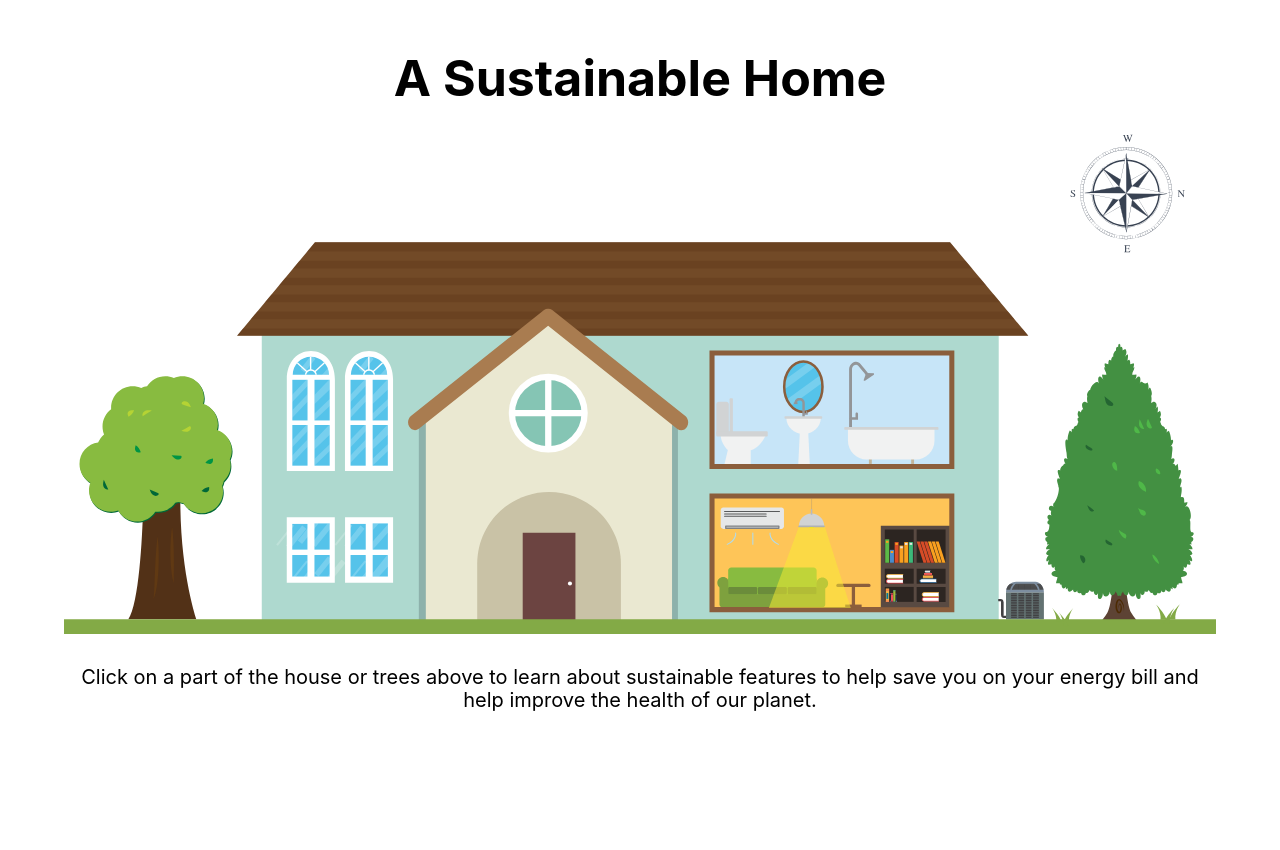
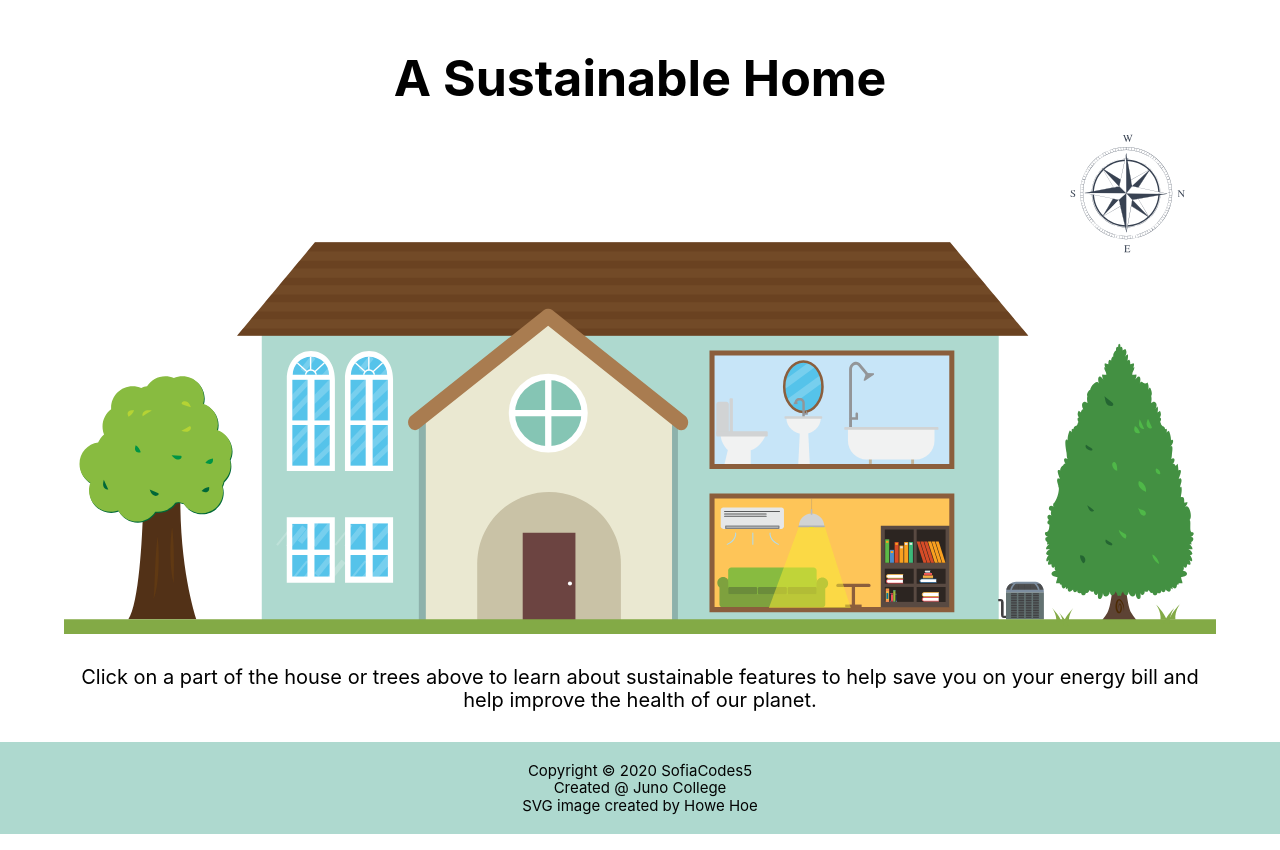
Before and after one commit to Sofia-5/SofiaLaualvesProject5, a React (Create React App) app: page / in a window 1280 px wide. Before the commit the page ends 800 px from the top, so only its background shows below. Built offline with nearby package versions, Linux system fonts and the light colour scheme; no server answers; the database is empty.

Commit message:
added footer

```diff
--- a/src/App.css
+++ b/src/App.css
@@ -15,6 +15,7 @@ html {font-size: 62.5%;}
 
 .App {
   text-align: center;
+  height: 100vh
 }
 
 .wrapper {
@@ -74,7 +75,14 @@ button {
   padding: 10px;
   border-radius: 5px;
   font-size: 1.5rem;
+  background-color: #eae8d1;
+}
 
+button:hover {
+  cursor: pointer;
+  box-shadow: 5px 5px 5px 0 #fec558;
+  background-color: #88bb40;
+  color: #ffffff;
 }
 
 .displayCategory h2 {
@@ -122,9 +130,26 @@ button {
   font-size: 2rem;
 }
 
-#Roof:hover {
-  box-shadow: 0 5px 5px 0 yellow;
+footer {
+  text-align: center;
+  background-color: #aed9cf;
+  padding: 20px 0;
+  margin: 20px 0 0 0;
 }
+
+footer p {
+  font-size: 1.5rem;
+  color: #030303;
+}
+
+footer a {
+  color: #030303;
+}
+
+footer a:hover {
+  color: #fec558;
+}
+
 
 /*****************/
 /* Media Queries */
--- a/src/App.js
+++ b/src/App.js
@@ -71,7 +71,8 @@ class App extends Component {
   render () {
     return (
 
-      <div className="App wrapper">
+      <div className="App">
+        <div className="wrapper">
           <h1>A Sustainable Home</h1>
 
           <House handleClickProp={this.handleClick}/>
@@ -97,6 +98,14 @@ class App extends Component {
           : <p className="instructions">Click on a part of the house or trees above to learn about sustainable features to help save you on your energy bill and help improve the health of our planet.</p>
           }
         </div>
+        <footer>
+          <div>
+            <p>Copyright &copy; 2020 SofiaCodes5</p>
+            <p>Created @ <a href="https://junocollege.com/" target="_blank">Juno College</a></p>
+            <p>SVG image created by Howe Hoe</p>
+          </div>
+        </footer>
+      </div>
     );
   }
 }
```
Also changed, not shown: src/House.js. Lines whose indentation alone changed are shown as unchanged.
